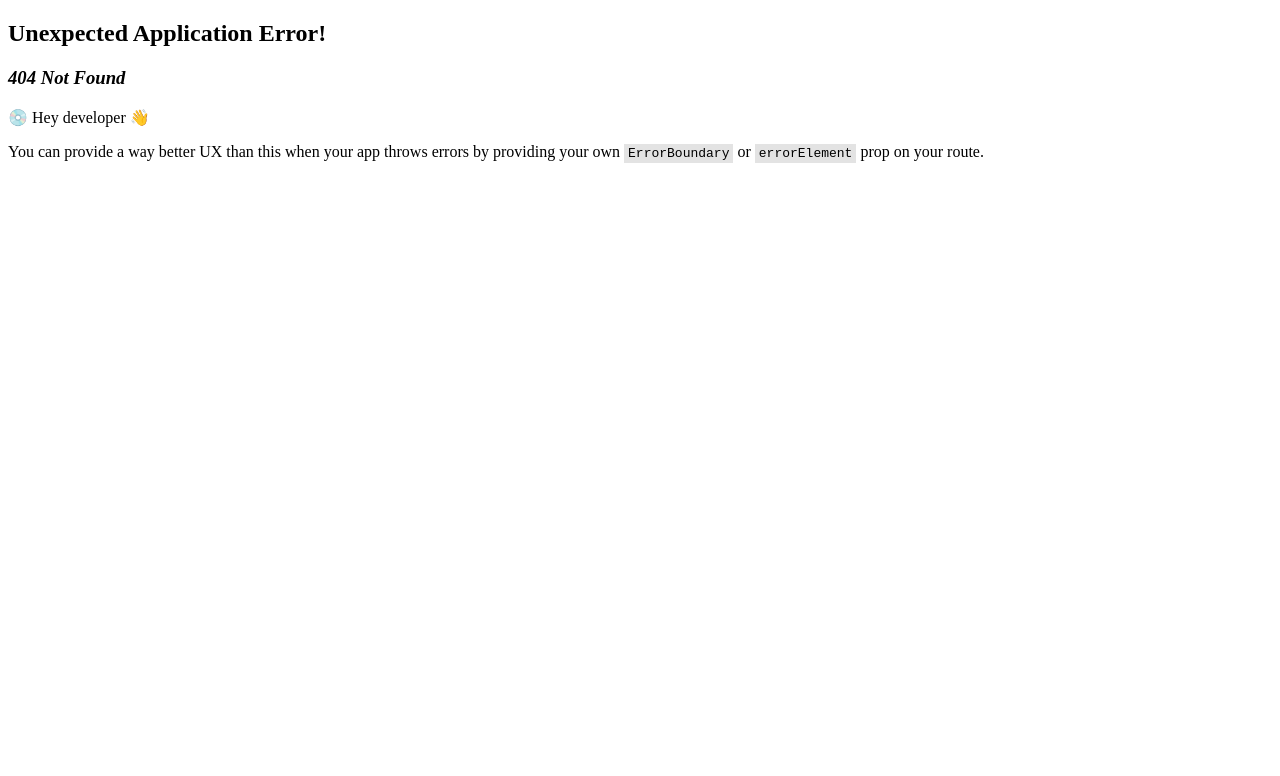
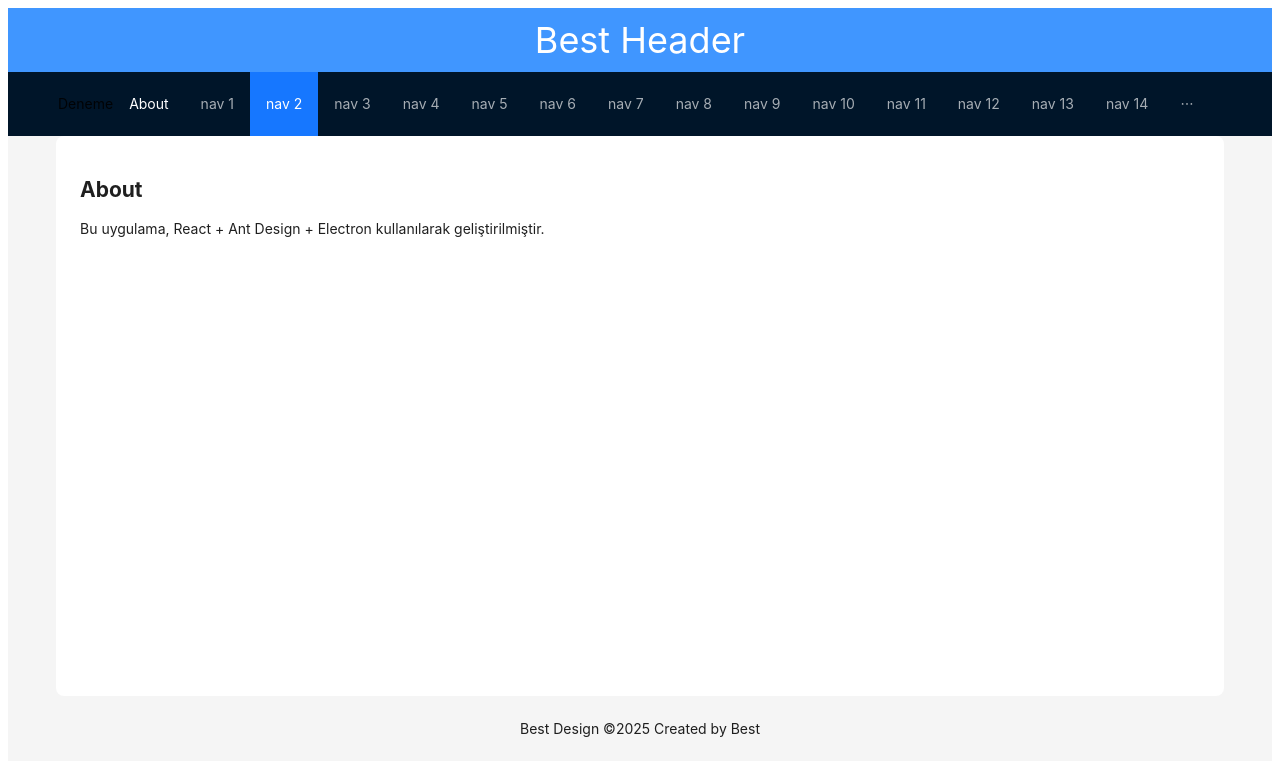
Before and after one commit to neominalsolutions/best-app, a React (Vite) app: page /about in a window 1280 px wide. Before the commit this address had no page. Shown: the top 776 px of the page. Built offline with nearby package versions, Linux system fonts and the light colour scheme.

Commit message:
yapay zeka oluşturdu.

```diff
--- a/src/layouts/main/layout.tsx
+++ b/src/layouts/main/layout.tsx
@@ -1,6 +1,6 @@
 import { Layout, Menu, theme } from 'antd';
 import React from 'react';
-import { Outlet } from 'react-router';
+import { Outlet, Link } from 'react-router';
 
 const { Header, Content, Footer } = Layout;
 
@@ -14,7 +14,7 @@ const headerStyle: React.CSSProperties = {
 	color: '#fff',
 	height: 64,
 	paddingInline: 48,
-    fontSize:36,
+	fontSize: 36,
 	lineHeight: '64px',
 	backgroundColor: '#4096ff',
 };
@@ -29,7 +29,10 @@ const MainLayout: React.FC = () => {
 			<Header style={headerStyle}>Best Header</Header>
 			<Header style={{ display: 'flex', alignItems: 'center' }}>
 				<div className="demo-logo" />
-				<div>Deneme</div>
+				<div style={{ marginRight: 16 }}>Deneme</div>
+				<Link to="/about" style={{ color: '#fff', marginRight: 16 }}>
+					About
+				</Link>
 				<Menu
 					theme="dark"
 					mode="horizontal"
--- a/src/main.tsx
+++ b/src/main.tsx
@@ -1,11 +1,16 @@
 import { StrictMode } from 'react';
 import { createRoot } from 'react-dom/client';
 import MainLayout from './layouts/main/layout';
-import { createBrowserRouter, RouterProvider } from 'react-router';
+import {
+	createBrowserRouter,
+	createHashRouter,
+	RouterProvider,
+} from 'react-router';
 import ProjectListPage from './pages/projects/list/page';
 import ProjectFormPage from './pages/projects/[id]/page';
+import AboutPage from './pages/about/page';
 
-const router = createBrowserRouter([
+const routes = [
 	{
 		path: '',
 		Component: MainLayout,
@@ -19,12 +24,22 @@ const router = createBrowserRouter([
 				Component: ProjectListPage,
 			},
 			{
+				path: '/about',
+				Component: AboutPage,
+			},
+			{
 				path: '/projects/:id', // projects/1
 				Component: ProjectFormPage,
 			},
-		]
+		],
 	},
-]);
+];
+
+// Electron prod (file://) için hash router kullan, web/dev için browser router
+const router =
+	window.location.protocol === 'file:'
+		? createHashRouter(routes)
+		: createBrowserRouter(routes);
 
 // RouterProvider uygulama genelindeki routeları yöneteten react router component
 
--- /dev/null
+++ b/src/pages/about/page.tsx
@@ -0,0 +1,13 @@
+function AboutPage() {
+	return (
+		<div>
+			<h2>About</h2>
+			<p>
+				Bu uygulama, React + Ant Design + Electron kullanılarak
+				geliştirilmiştir.
+			</p>
+		</div>
+	);
+}
+
+export default AboutPage;
```
